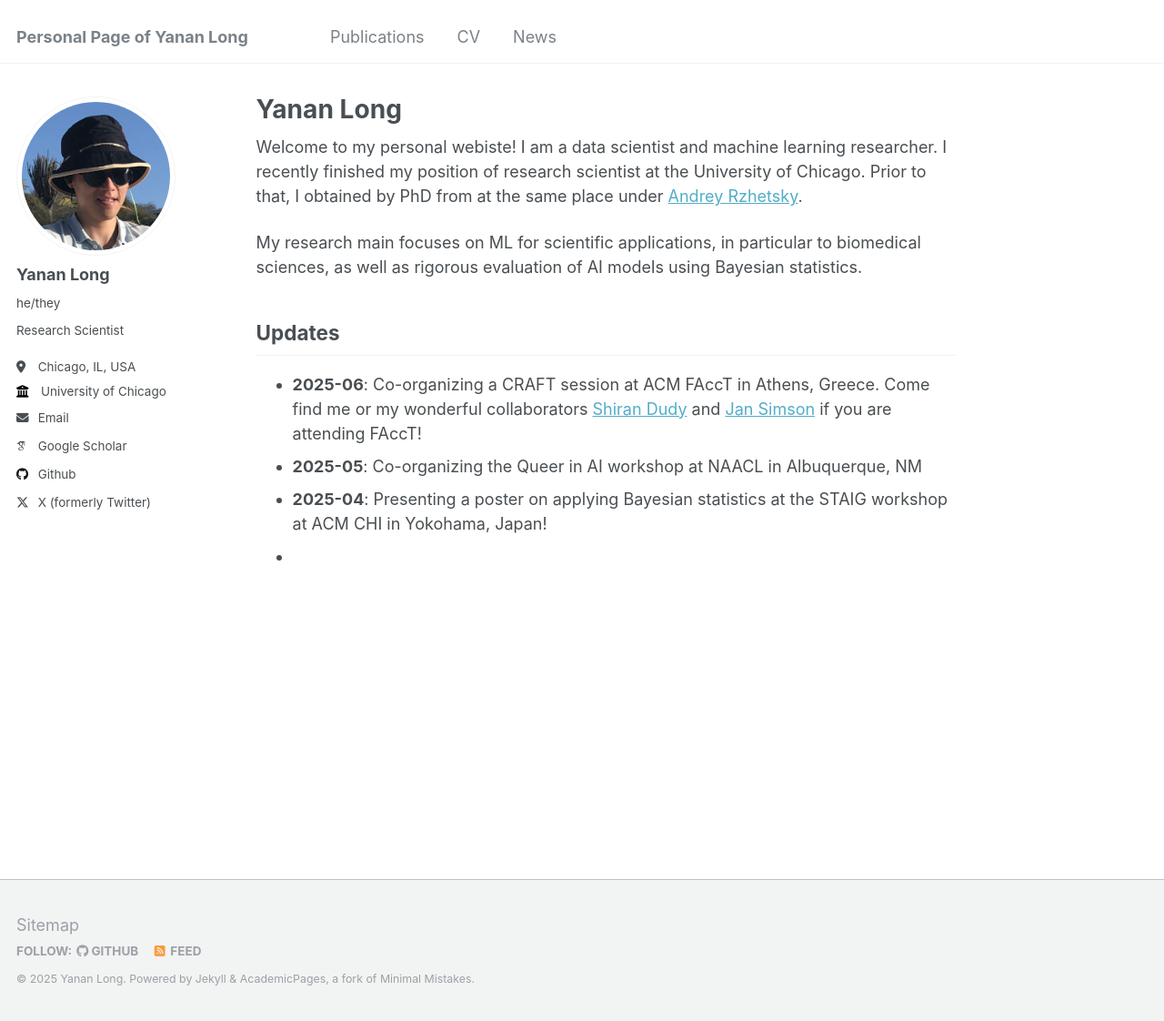
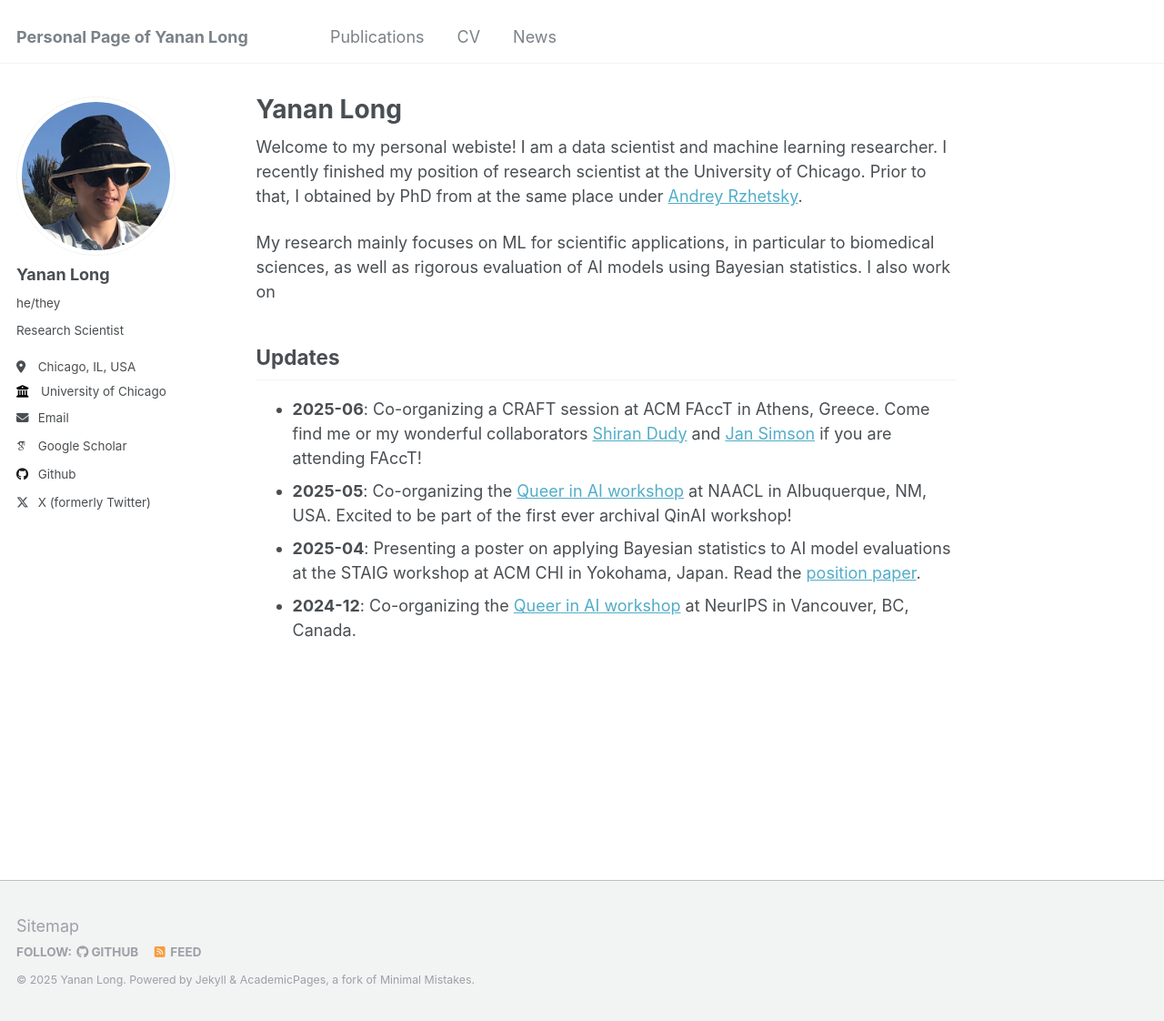
Before and after one commit to yananlong/yananlong.github.io, a Jekyll site: the page built from _pages/about.md, in a window 1280 px wide and 1122 px high. Shown: the whole window at 91% size. Built offline with Jekyll 4.4.1, drawn with Linux system fonts in a browser that asks for light colours; some web fonts are replaced.

Commit message:
updated news

```diff
--- a/_pages/about.md
+++ b/_pages/about.md
@@ -9,10 +9,10 @@ redirect_from:
 
 Welcome to my personal webiste! I am a data scientist and machine learning researcher. I recently finished my position of research scientist at the University of Chicago. Prior to that, I obtained by PhD from at the same place under [Andrey Rzhetsky](https://biologicalsciences.uchicago.edu/faculty/andrey-rzhetsky).
 
-My research main focuses on ML for scientific applications, in particular to biomedical sciences, as well as rigorous evaluation of AI models using Bayesian statistics.
+My research mainly focuses on ML for scientific applications, in particular to biomedical sciences, as well as rigorous evaluation of AI models using Bayesian statistics. I also work on
 
 ## Updates
 - **2025-06**: Co-organizing a CRAFT session at ACM FAccT in Athens, Greece. Come find me or my wonderful collaborators [Shiran Dudy](https://www.shirandudy.com/) and [Jan Simson](https://simson.io/) if you are attending FAccT!
-- **2025-05**: Co-organizing the Queer in AI workshop at NAACL in Albuquerque, NM
-- **2025-04**: Presenting a poster on applying Bayesian statistics at the STAIG workshop at ACM CHI in Yokohama, Japan!
--
+- **2025-05**: Co-organizing the [Queer in AI workshop](https://www.queerinai.com/naacl-2025) at NAACL in Albuquerque, NM, USA. Excited to be part of the first ever archival QinAI workshop!
+- **2025-04**: Presenting a poster on applying Bayesian statistics to AI model evaluations at the STAIG workshop at ACM CHI in Yokohama, Japan. Read the [position paper](https://arxiv.org/abs/2504.15211).
+- **2024-12**: Co-organizing the [Queer in AI workshop](https://www.queerinai.com/neurips-2024) at NeurIPS in Vancouver, BC, Canada.
```
